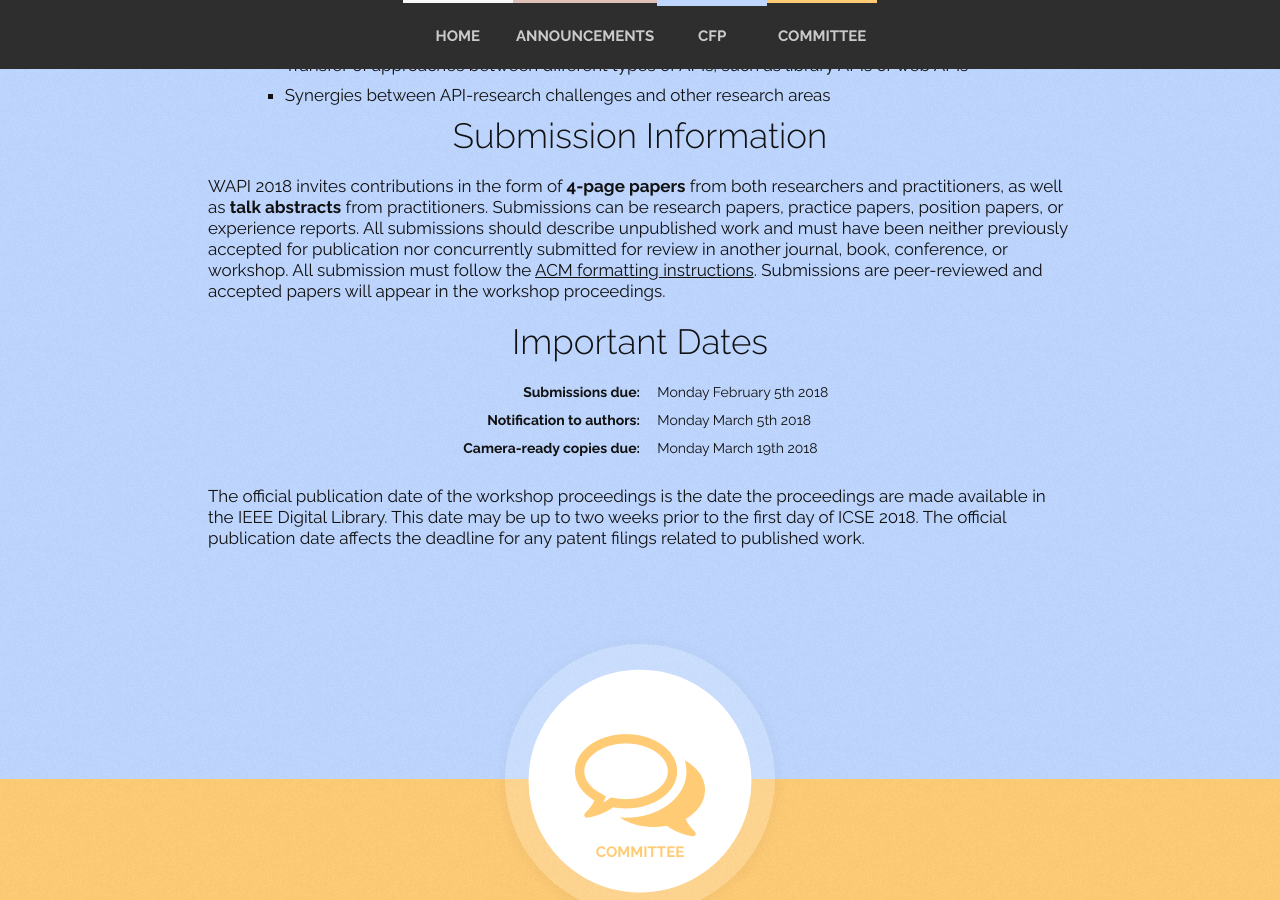
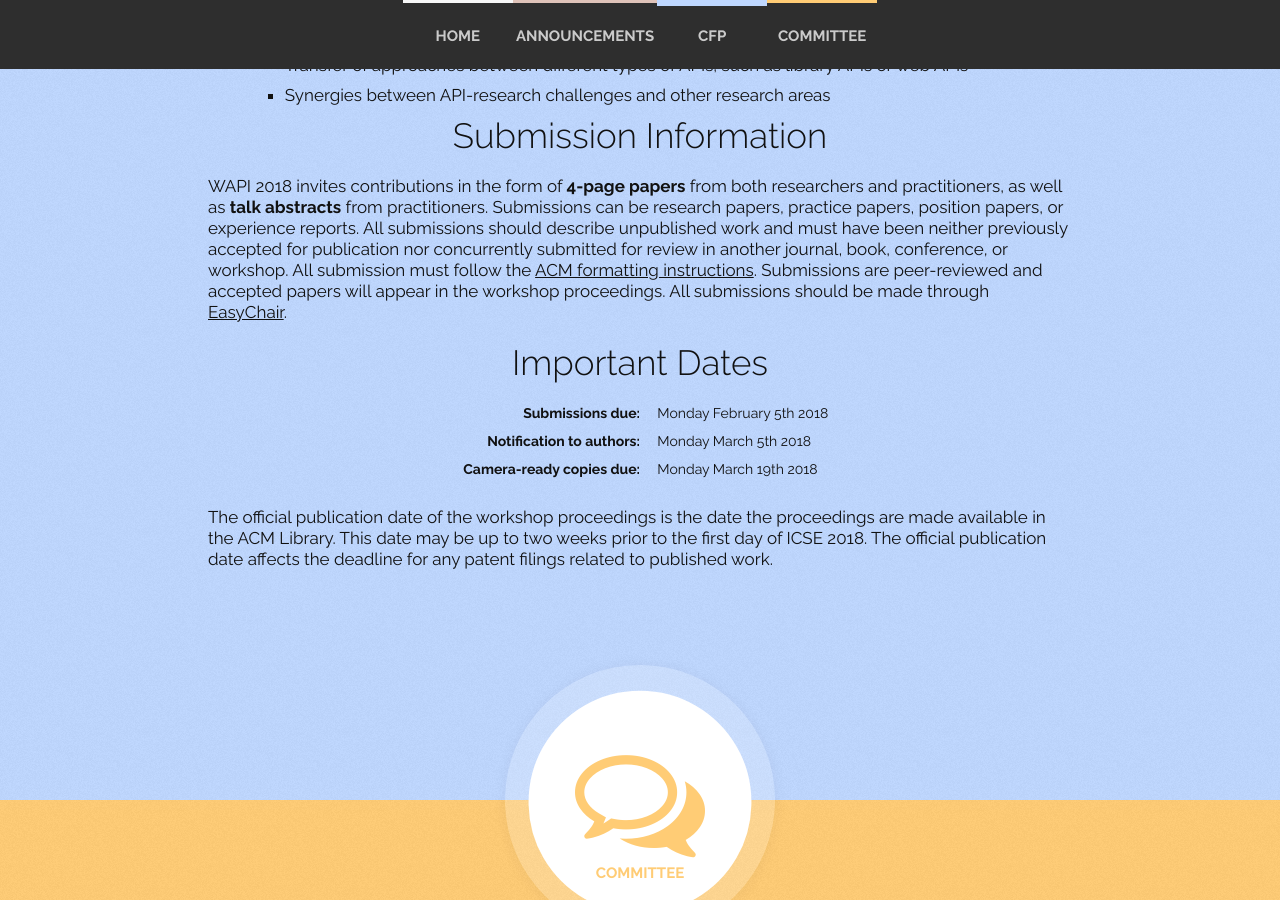
Before and after one commit to w-api/w-api.github.io, a Jekyll site: the page built from index.html, in a window 1280 px wide and 900 px high, scrolled down 2497 px. Built offline with Jekyll 4.4.1, drawn with Linux system fonts in a browser that asks for light colours; nearby versions of some CDN libraries; comment, search, counter and statistics services are not loaded.

Commit message:
Update submission info.

```diff
--- a/_posts/2018-01-04-cfp.md
+++ b/_posts/2018-01-04-cfp.md
@@ -41,6 +41,7 @@ Submissions can be research papers, practice papers, position papers, or experie
 All submissions should describe unpublished work and must have been neither previously accepted for publication nor concurrently submitted for review in another journal, book, conference, or workshop.
 All submission must follow the [ACM formatting instructions](https://www.icse2018.org/track/icse-2018-Double-blind-review#Formatting).
 Submissions are peer-reviewed and accepted papers will appear in the workshop proceedings.
+All submissions should be made through [EasyChair](https://easychair.org/conferences/?conf=wapi18).
 
 ## Important Dates
 
@@ -53,4 +54,4 @@ Notification to authors
 Camera-ready copies due
 : Monday March 19th 2018
 
-The official publication date of the workshop proceedings is the date the proceedings are made available in the IEEE Digital Library. This date may be up to two weeks prior to the first day of ICSE 2018. The official publication date affects the deadline for any patent filings related to published work.
+The official publication date of the workshop proceedings is the date the proceedings are made available in the ACM Library. This date may be up to two weeks prior to the first day of ICSE 2018. The official publication date affects the deadline for any patent filings related to published work.
```
